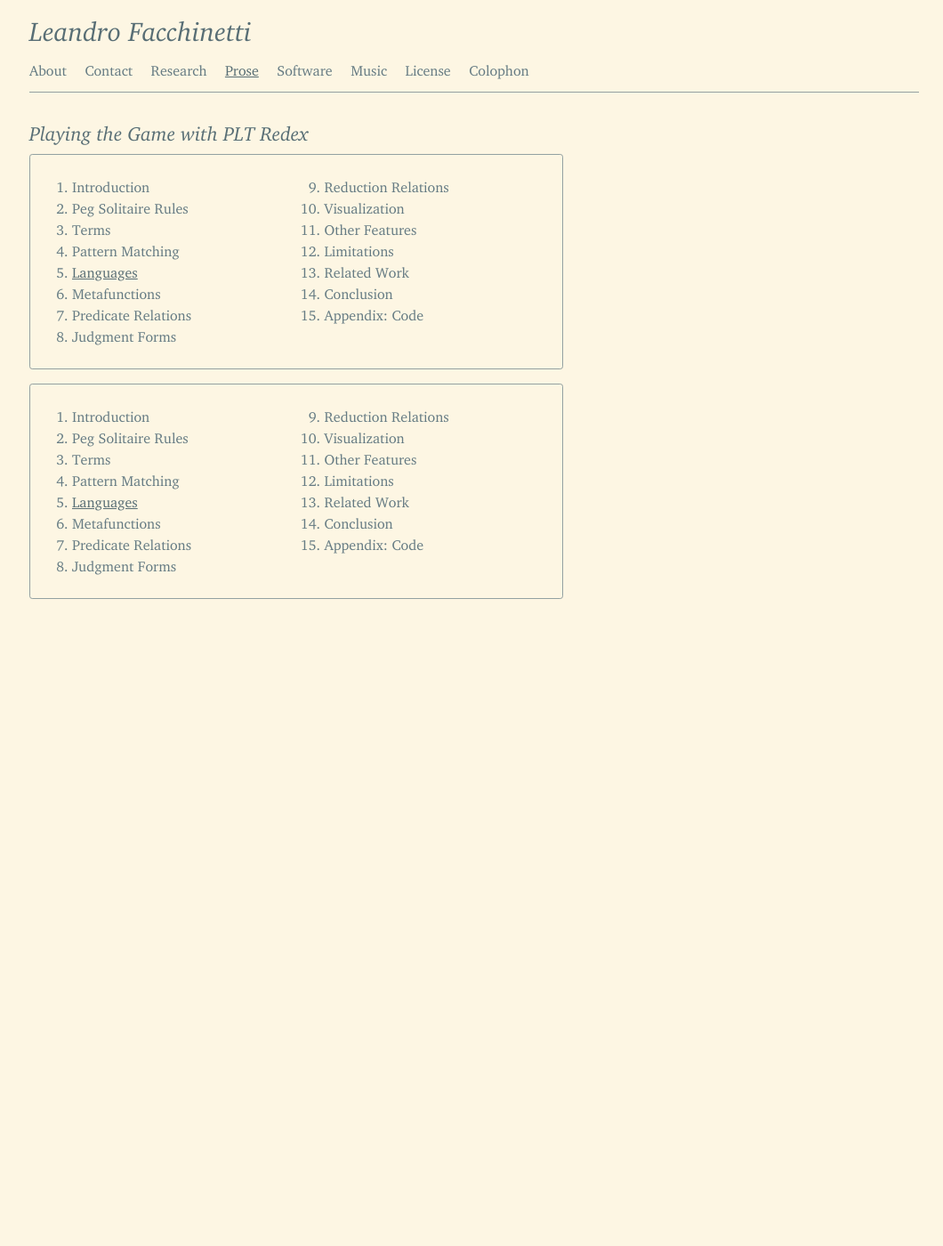
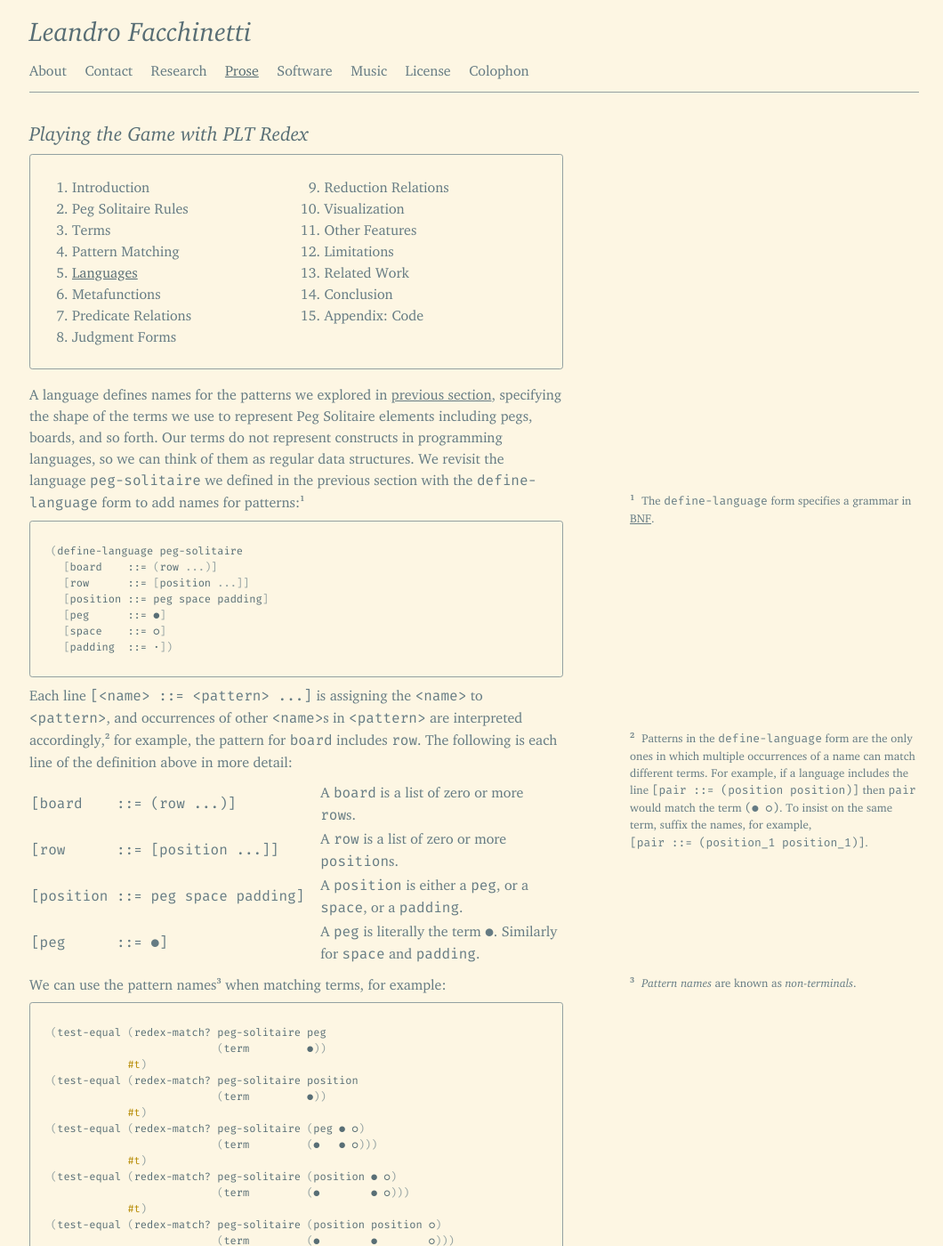
Before and after one commit to leafac/leafac.com, a Jekyll site: the page built from prose/playing-the-game-with-plt-redex/languages.md, in a window 1280 px wide and 1400 px high. Shown: the whole window at 89% size, without its empty margins (107-1167 px from the left). Built offline with Jekyll 4.4.1, drawn with Linux system fonts in a browser that asks for light colours; some of the changed text lies outside the part shown.

Commit message:
Add Languages

````diff
--- a/prose/playing-the-game-with-plt-redex/languages.md
+++ b/prose/playing-the-game-with-plt-redex/languages.md
@@ -3,3 +3,82 @@
 title: Playing the Game with PLT Redex
 table-of-contents: table-of-contents.html
 ---
+
+A language defines names for the patterns we explored in [previous section](pattern-matching), specifying the shape of the terms we use to represent Peg Solitaire elements including pegs, boards, and so forth. Our terms do not represent constructs in programming languages, so we can think of them as regular data structures. We revisit the language `peg-solitaire` we defined in the previous section with the `define-language` form to add names for patterns:<label class="margin-note"><input type="checkbox"><span markdown="1">The `define-language` form specifies a grammar in [BNF](http://matt.might.net/articles/grammars-bnf-ebnf/).</span></label>
+
+```racket
+(define-language peg-solitaire
+  [board    ::= (row ...)]
+  [row      ::= [position ...]]
+  [position ::= peg space padding]
+  [peg      ::= ●]
+  [space    ::= ○]
+  [padding  ::= ·])
+```
+
+Each line `[<name> ::= <pattern> ...]` is assigning the `<name>` to `<pattern>`, and occurrences of other `<name>`s in `<pattern>` are interpreted accordingly,<label class="margin-note"><input type="checkbox"><span markdown="1">Patterns in the `define-language` form are the only ones in which multiple occurrences of a name can match different terms. For example, if a language includes the line `[pair ::= (position position)]` then `pair` would match the term `(● ○)`. To insist on the same term, suffix the names, for example, `[pair ::= (position_1 position_1)]`.</span></label> for example, the pattern for `board` includes `row`. The following is each line of the definition above in more detail:
+
+| `[board    ::= (row ...)]` | A `board` is a list of zero or more `row`s. |
+| `[row      ::= [position ...]]` | A `row` is a list of zero or more `position`s. |
+| `[position ::= peg space padding]` | A `position` is either a `peg`, or a `space`, or a `padding`. |
+| `[peg      ::= ●]` | A `peg` is literally the term `●`. Similarly for `space` and `padding`. |
+
+We can use the pattern names<label class="margin-note"><input type="checkbox"><span markdown="1">*Pattern names* are known as *non-terminals*.</span></label> when matching terms, for example:
+
+```racket
+(test-equal (redex-match? peg-solitaire peg
+                          (term         ●))
+            #t)
+(test-equal (redex-match? peg-solitaire position
+                          (term         ●))
+            #t)
+(test-equal (redex-match? peg-solitaire (peg ● ○)
+                          (term         (●   ● ○)))
+            #t)
+(test-equal (redex-match? peg-solitaire (position ● ○)
+                          (term         (●        ● ○)))
+            #t)
+(test-equal (redex-match? peg-solitaire (position position ○)
+                          (term         (●        ●        ○)))
+            #t)
+```
+
+Multiple occurrences of a name must match the same term, so the following does not match because `position` cannot be `●` and `○` at the same time:
+
+```racket
+(test-equal (redex-match? peg-solitaire (position position position)
+                          ;                                ≠
+                          (term         (●        ●        ○)))
+            #f)
+```
+
+We can suffix the names to allow them to match to different terms:
+
+```racket
+(test-equal (redex-match? peg-solitaire (position_1 position_2 position_3)
+                          (term         (●          ●          ○)))
+            #t)
+```
+
+We can use the `peg-solitaire` language to match the board examples:
+
+```racket
+(test-equal (redex-match? peg-solitaire board (term example-board-1))
+            #t)
+(test-equal (redex-match? peg-solitaire board (term example-board-2))
+            #t)
+(test-equal (redex-match? peg-solitaire board (term initial-board))
+            #t)
+```
+
+* * *
+
+Our language is too permissive, allowing `board` to match terms we consider ill-formed boards, for example:
+
+```racket
+(test-equal (redex-match? peg-solitaire board (term ([● ○]
+                                                     [●])))
+            #t)
+```
+
+The term above does not represent a Peg Solitaire board: it is too small and the rows have different sizes. Yet, the `board` in the `peg-solitaire` language matches it. We could refine the language definition so that it matches *exactly* the terms that represent Peg Solitaire elements, but it would become more complicated and fail to communicate our intent to the readers. The named patterns we introduced in `peg-solitaire` will serve well for the definitions in the following sections, so this simpler language specification suffices. We will proceed assuming all boards are well-formed—if necessary, we could have defined a well-formedness check in the form of a [predicate relation](predicate-relations) that would narrow down even further the kinds of terms representing Peg Solitaire elements.
````
Also changed, not shown: 1 other file.
